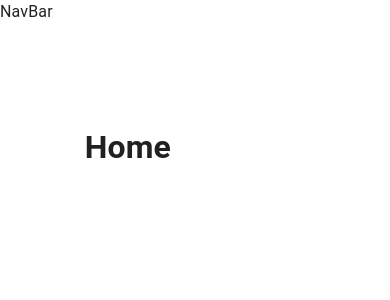
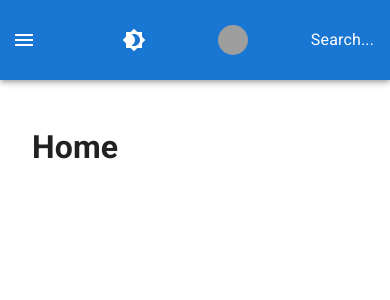
Before and after one commit to IvanOrsh/js-react-testing-subject, a React (Create React App) app: page / in a window 390 px wide. Shown: the top 300 px of the page. Built offline with nearby package versions, Linux system fonts and the light colour scheme; grey boxes are pictures that could not be loaded.

Commit message:
feat: scaffold NavBar component

```diff
--- a/public/index.html
+++ b/public/index.html
@@ -1,4 +1,4 @@
-<!DOCTYPE html>
+<!doctype html>
 <html lang="en">
   <head>
     <meta charset="utf-8" />
@@ -15,15 +15,10 @@
       user's mobile device or desktop. See https://developers.google.com/web/fundamentals/web-app-manifest/
     -->
     <link rel="manifest" href="%PUBLIC_URL%/manifest.json" />
-    <!--
-      Notice the use of %PUBLIC_URL% in the tags above.
-      It will be replaced with the URL of the `public` folder during the build.
-      Only files inside the `public` folder can be referenced from the HTML.
-
-      Unlike "/favicon.ico" or "favicon.ico", "%PUBLIC_URL%/favicon.ico" will
-      work correctly both with client-side routing and a non-root public URL.
-      Learn how to configure a non-root public URL by running `npm run build`.
-    -->
+    <link
+      rel="stylesheet"
+      href="https://fonts.googleapis.com/css?family=Roboto:300,400,500,700&display=swap"
+    />
     <title>React Testing Subject</title>
   </head>
   <body>
--- a/src/components/NavBar/NavBar.jsx
+++ b/src/components/NavBar/NavBar.jsx
@@ -1,3 +1,83 @@
-const NavBar = () => <div>NavBar</div>;
+import {
+  AppBar,
+  Toolbar,
+  // Drawer,
+  Button,
+  Avatar,
+  IconButton,
+  useMediaQuery,
+} from "@mui/material";
+import {
+  Menu,
+  AccountCircle,
+  Brightness4,
+  Brightness7,
+} from "@mui/icons-material";
+import { Link } from "react-router-dom";
+import { useTheme } from "@mui/material/styles";
+
+import useStyles from "./styles";
+
+const NavBar = () => {
+  const { classes } = useStyles();
+  const isMobile = useMediaQuery("(max-width:600px)");
+  const theme = useTheme();
+  const isAuthenticated = true; // dummy
+
+  return (
+    <AppBar position="fixed">
+      <Toolbar className={classes.toolbar}>
+        {isMobile && (
+          <IconButton
+            className={classes.menuButton}
+            color="inherit"
+            edge="start"
+            style={{
+              outline: "none",
+            }}
+            onClick={() => {
+              // placeholder
+            }}
+          >
+            <Menu />
+          </IconButton>
+        )}
+        <IconButton
+          color="inherit"
+          sx={{ ml: 1 }}
+          onClick={() => {
+            // placeholder
+          }}
+        >
+          {theme.palette.mode === "dark" ? <Brightness7 /> : <Brightness4 />}
+        </IconButton>
+        {!isMobile && "Search..."}
+        <div>
+          {!isAuthenticated ? (
+            <Button color="inherit" onClick={() => {}}>
+              Login &nbsp; <AccountCircle />
+            </Button>
+          ) : (
+            <Button
+              className={classes.linkButton}
+              color="inherit"
+              LinkComponent={Link}
+              to="profile/:id"
+              onClick={() => {}}
+            >
+              {!isMobile && <>My Movies &nbsp;</>}
+              <Avatar
+                style={{ width: 30, height: 30 }}
+                alt="Profile"
+                src="https://images.unsplash.com/photo-1634926878768-2a5b3c42f139?ixlib=rb-4.0.3&ixid=M3wxMjA3fDB8MHxwaG90by1wYWdlfHx8fGVufDB8fHx8fA%3D%3D&auto=format&fit=crop&w=1056&q=80"
+              />
+            </Button>
+          )}
+        </div>
+        {isMobile && "Search..."}
+      </Toolbar>
+    </AppBar>
+  );
+};
 
 export default NavBar;
--- /dev/null
+++ b/src/components/NavBar/styles.js
@@ -0,0 +1,23 @@
+import { makeStyles } from "tss-react/mui";
+
+export default makeStyles()((theme) => ({
+  toolbar: {
+    height: "80px",
+    display: "flex",
+    justifyContent: "space-between",
+    marginLeft: "240px",
+    // mobile
+    [theme.breakpoints.down("sm")]: {
+      marginLeft: 0,
+      flexWrap: "wrap",
+    },
+  },
+
+  menuButton: {
+    marginRight: theme.spacing(2),
+    // not mobile:
+    [theme.breakpoints.up("sm")]: {
+      display: "none",
+    },
+  },
+}));
--- a/src/index.js
+++ b/src/index.js
@@ -1,14 +1,18 @@
 import React from "react";
 import ReactDOM from "react-dom/client";
 import { RouterProvider } from "react-router-dom";
-import { CssBaseline } from "@mui/material";
+import { CssBaseline, createTheme, ThemeProvider } from "@mui/material";
 
 import router from "./routes";
+
+const theme = createTheme({});
 
 const root = ReactDOM.createRoot(document.getElementById("root"));
 root.render(
   <React.StrictMode>
-    <CssBaseline />
-    <RouterProvider router={router} />
+    <ThemeProvider theme={theme}>
+      <CssBaseline />
+      <RouterProvider router={router} />
+    </ThemeProvider>
   </React.StrictMode>,
 );
--- a/src/routes.jsx
+++ b/src/routes.jsx
@@ -33,7 +33,7 @@ const router = createBrowserRouter([
         element: <ActorDetailPage />,
       },
       {
-        path: "profile",
+        path: "profile/:id",
         element: <ProfilePage />,
       },
     ],
```
